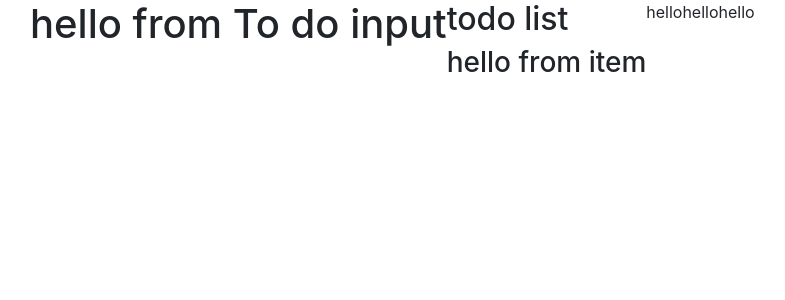
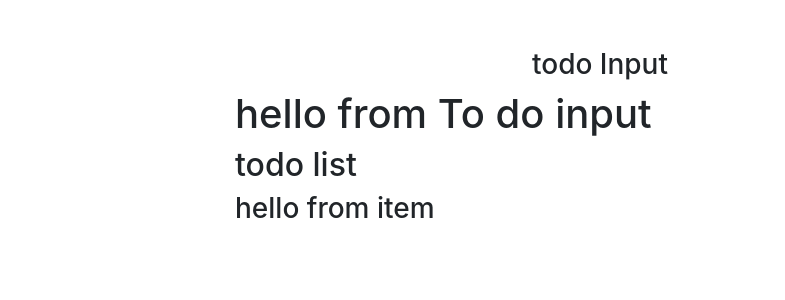
Before and after one commit to Talgatt/react-todo-list, a React (Create React App) app: page / in a window 1280 px wide. Shown: the top 300 px of the page, without its empty margins (40-825 px from the left). Built offline with nearby package versions, Linux system fonts and the light colour scheme.

Commit message:
app component structure

```diff
--- a/src/App.js
+++ b/src/App.js
@@ -1,5 +1,5 @@
 import React, { Component } from "react";
-import uuid from "uuid";
+import { v4 as uuidv4 } from "uuid";
 import "bootstrap/dist/css/bootstrap.min.css";
 import TodoInput from "./components/TodoInput";
 import TodoList from "./components/TodoList";
@@ -7,16 +7,51 @@
 // showing vs-code github setup
 
 export default class App extends Component {
+  state = {
+    items: [
+      { id: 1, title: "wake up" },
+      { id: 2, title: "make breakfast" },
+      { id: 3, title: "make lunch" },
+    ],
+    id: uuidv4(),
+    item: "",
+    editItem: false,
+  };
+
+  handleChange = (e) => {
+    console.log("handle change");
+  };
+  handleSubmit = (e) => {
+    console.log("handle Submit");
+  };
+  clearList = () => {
+    console.log("clear list");
+  };
+  handleDelete = (id) => {
+    console.log(`handle edit ${id}`);
+  };
+  handleEdit = (id) => {
+    console.log(`edit edit ${id}`);
+  };
+
   render() {
     return (
-      <div>
-        <div className="container">
-          <div className="row">
-            <TodoInput />
-            <TodoList />
-            <div className="col-4-bg-warning">hello</div>
-            <div className="col-4-bg-danger">hello</div>
-            <div className="col-4-bg-primary">hello</div>
+      <div className="container">
+        <div className="row">
+          <div className="col-10 mx-auto col-md-8 mt-5">
+            <h3 className="text-capitlize text-center">todo Input</h3>
+            <TodoInput
+              item={this.state.item}
+              handleChange={this.handleChange}
+              handleSubmit={this.handleSubmit}
+              editItem={this.state.editItem}
+            />
+            <TodoList
+              items={this.state.items}
+              clearList={this.clearList}
+              handleDelete={this.handleDelete}
+              handleEdit={this.handleEdit}
+            />
           </div>
         </div>
       </div>
```
